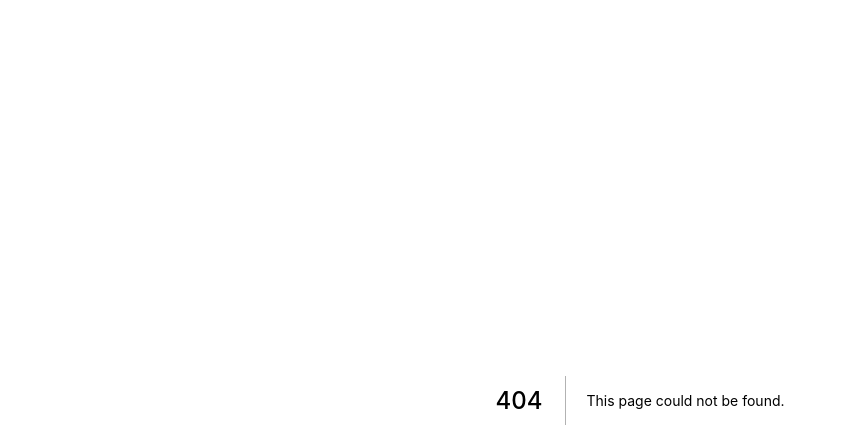
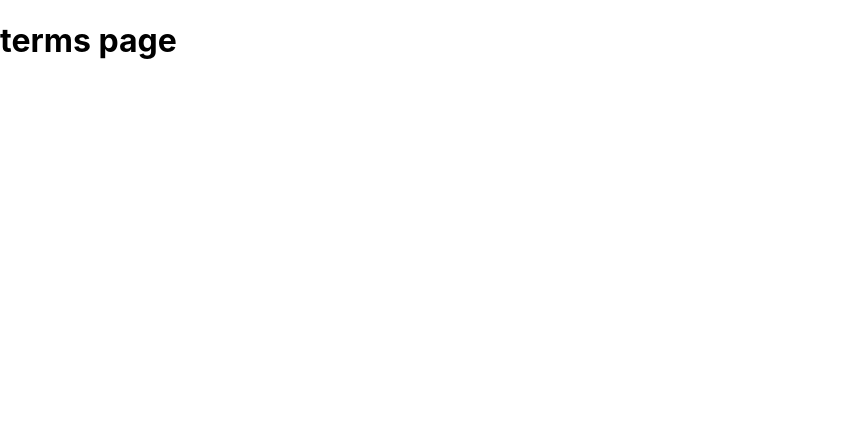
Before and after one commit to andriyfm/next-ninjalist, a Next.js app: page /terms in a window 1280 px wide. Before the commit this address had no page. Shown: the top 448 px of the page, without its empty margins (0-847 px from the left). Built offline with nearby package versions, Linux system fonts and the light colour scheme.

Commit message:
Create terms page

```diff
--- /dev/null
+++ b/src/pages/terms/index.tsx
@@ -0,0 +1,7 @@
+export default function terms() {
+  return (
+    <div>
+      <h1>terms page</h1>
+    </div>
+  );
+}
```
